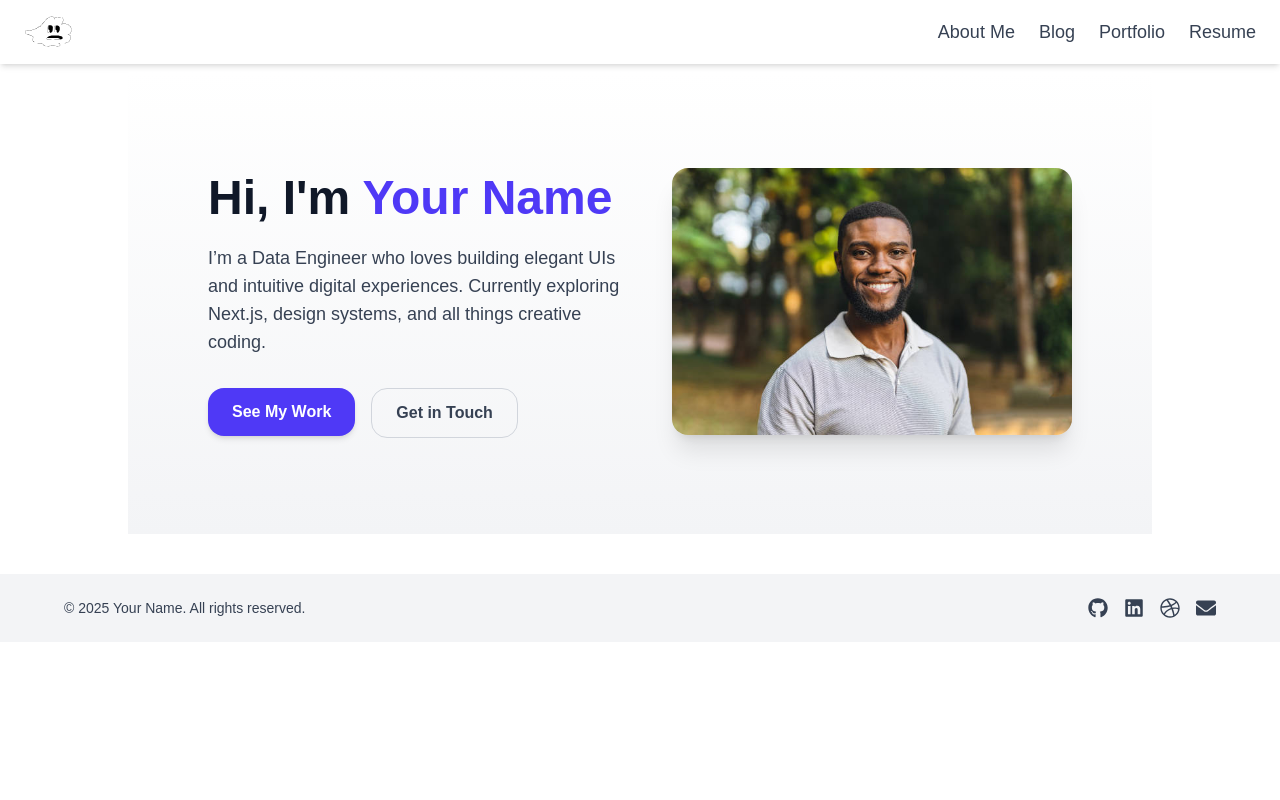
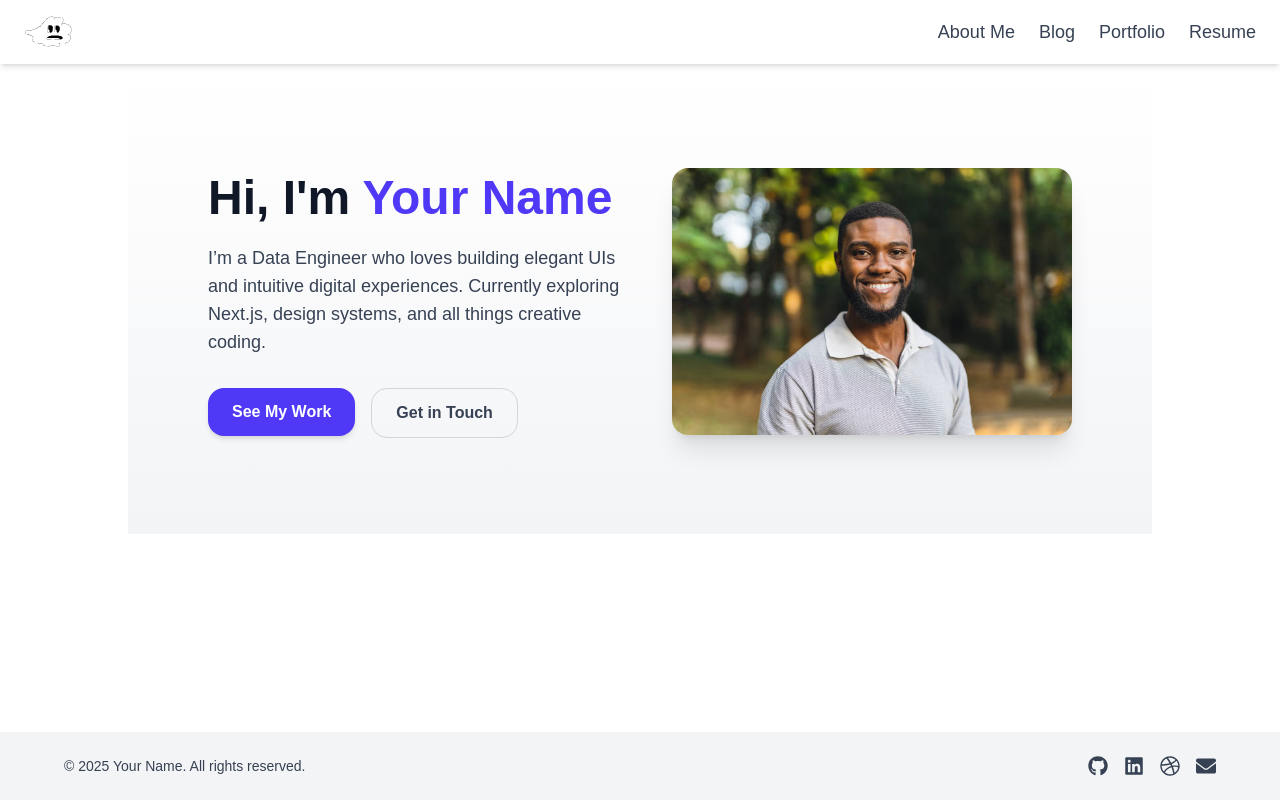
Before and after one commit to goosetea04/personal, a Next.js app: page / in a window 1280 px wide. Built offline with nearby package versions, Linux system fonts and the light colour scheme.

Commit message:
make it min screen

```diff
--- a/src/app/layout.tsx
+++ b/src/app/layout.tsx
@@ -16,8 +16,8 @@ const geistMono = Geist_Mono({
 });
 
 export const metadata: Metadata = {
-  title: "Create Next App",
-  description: "Generated by create next app",
+  title: "Gusti Rais Personal Website",
+  description: "Gusti Rais Personal Website",
 };
 
 export default function RootLayout({
@@ -32,7 +32,7 @@ export default function RootLayout({
       >
         <div className="min-h-screen flex flex-col bg-white">
           <Header />
-          {children}
+          <main className="flex-grow">{children}</main>
           <Footer />
         </div>
       </body>
```
